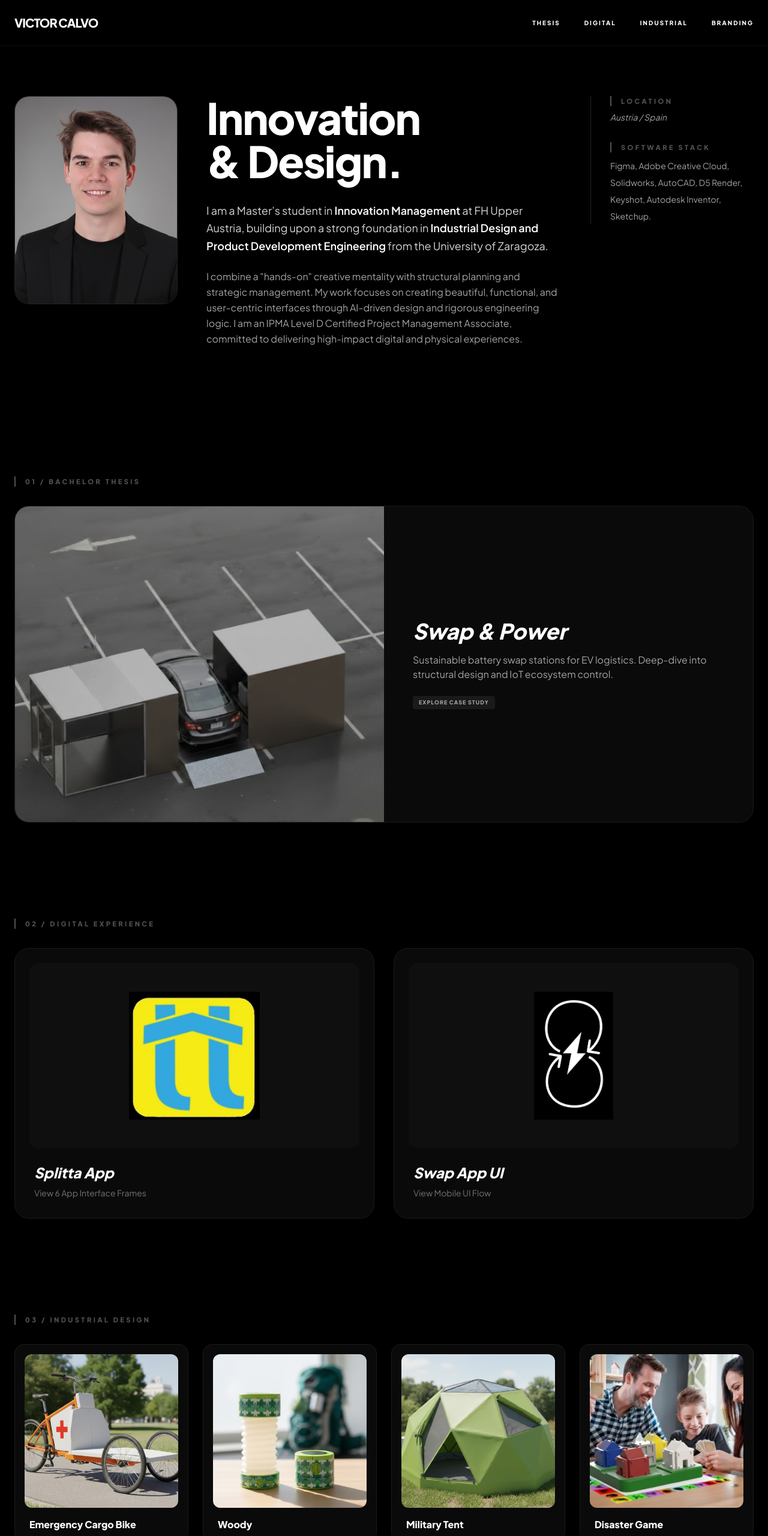
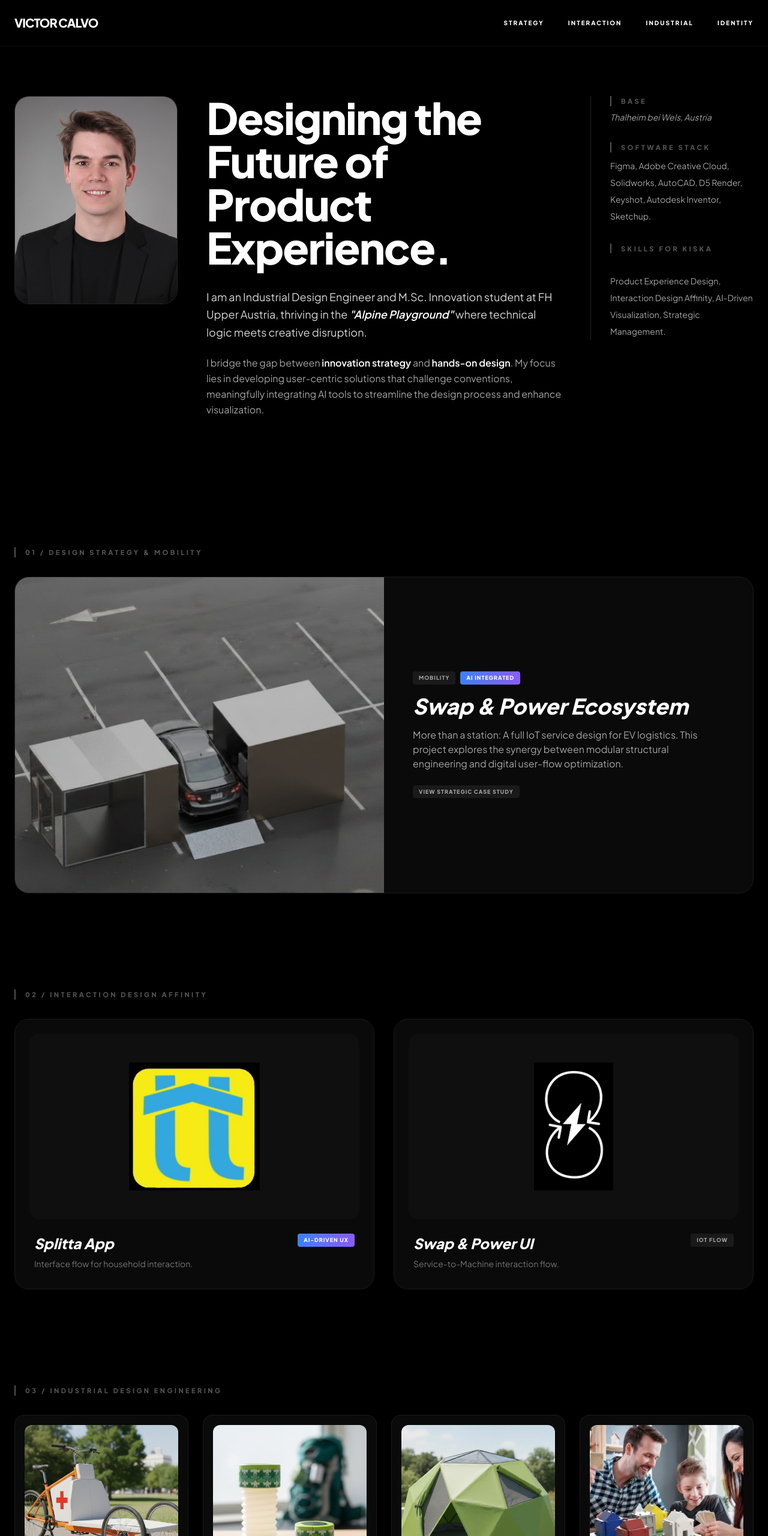
Before and after one commit to victorca02/Portfolio-Victor, a plain HTML site: page index.html in a window 1280 px wide. Shown: the top 2560 px of the page at 60% size. Drawn offline with nearby package versions, Linux system fonts and the light colour scheme.

Commit message:
Update index.html

```diff
--- a/index.html
+++ b/index.html
@@ -3,7 +3,7 @@
 <head>
     <meta charset="UTF-8">
     <meta name="viewport" content="width=device-width, initial-scale=1.0">
-    <title>Victor Calvo | Industrial & Innovation Portfolio</title>
+    <title>Victor Calvo | Product Experience & Innovation</title>
     <script src="https://cdn.tailwindcss.com"></script>
     <link href="https://fonts.googleapis.com/css2?family=Plus+Jakarta+Sans:wght@300;400;600;800&display=swap" rel="stylesheet">
     <style>
@@ -11,6 +11,8 @@
         .glass-card { background: #0a0a0a; border: 1px solid #1a1a1a; transition: all 0.4s cubic-bezier(0.4, 0, 0.2, 1); cursor: pointer; height: 100%; }
         .glass-card:hover { border-color: #404040; transform: translateY(-4px); }
         .tag { background: #1a1a1a; color: #a3a3a3; padding: 4px 10px; border-radius: 4px; font-size: 9px; font-weight: 700; text-transform: uppercase; letter-spacing: 1px; }
+        /* NEW: AI Integration Badge */
+        .ai-badge { background: linear-gradient(90deg, #3b82f6, #8b5cf6); color: white; padding: 4px 10px; border-radius: 4px; font-size: 9px; font-weight: 800; text-transform: uppercase; letter-spacing: 1px; }
         .section-title { font-size: 0.7rem; font-weight: 800; letter-spacing: 0.3em; color: #525252; text-transform: uppercase; margin-bottom: 2rem; display: block; border-left: 2px solid #525252; padding-left: 1rem; }
         .hidden-view { display: none; opacity: 0; }
         .active-view { display: block; opacity: 1; animation: fadeIn 0.6s ease; }
@@ -22,85 +24,95 @@
 </head>
 <body class="antialiased">
 
-    <!-- NAVIGATION -->
     <nav class="fixed top-0 w-full z-50 px-6 py-6 flex justify-between items-center bg-black/90 backdrop-blur-md border-b border-white/5">
         <div class="font-extrabold text-xl tracking-tighter uppercase cursor-pointer" onclick="showHome()">Victor Calvo</div>
         <div id="nav-links" class="hidden md:flex gap-10 text-[10px] font-bold uppercase tracking-[0.2em]">
-            <a href="#thesis" class="hover:text-neutral-400">Thesis</a>
-            <a href="#digital" class="hover:text-neutral-400">Digital</a>
+            <a href="#thesis" class="hover:text-neutral-400">Strategy</a>
+            <a href="#digital" class="hover:text-neutral-400">Interaction</a>
             <a href="#industrial" class="hover:text-neutral-400">Industrial</a>
-            <a href="#branding" class="hover:text-neutral-400">Branding</a>
+            <a href="#branding" class="hover:text-neutral-400">Identity</a>
         </div>
         <button id="back-btn" onclick="showHome()" class="hidden text-[10px] font-black uppercase tracking-widest border border-white/40 px-6 py-2 rounded-full hover:bg-white hover:text-black transition">← Back to Portfolio</button>
     </nav>
 
-    <!-- HOME VIEW -->
     <main id="home-view" class="max-w-7xl mx-auto px-6 pt-40 pb-20 active-view">
 
-        <!-- ABOUT SECTION -->
         <section class="mb-48 grid grid-cols-1 md:grid-cols-12 gap-12 items-start">
             <div class="md:col-span-3">
                 <img src="profile.jpg" alt="Victor Calvo" class="profile-img">
             </div>
             <div class="md:col-span-6">
-                <h1 class="text-5xl md:text-7xl font-extrabold tracking-tight mb-8 leading-[0.9]">Innovation <br/>& Design.</h1>
+                <h1 class="text-5xl md:text-7xl font-extrabold tracking-tight mb-8 leading-[0.9]">Designing the <br/>Future of <br/>Product Experience.</h1>
                 <p class="text-lg text-neutral-300 leading-relaxed mb-6">
-                    I am a Master’s student in <span class="text-white font-semibold">Innovation Management</span> at FH Upper Austria, building upon a strong foundation in <span class="text-white font-semibold">Industrial Design and Product Development Engineering</span> from the University of Zaragoza.
+                    I am an Industrial Design Engineer and M.Sc. Innovation student at FH Upper Austria, thriving in the <span class="text-white font-semibold italic">"Alpine Playground"</span> where technical logic meets creative disruption.
                 </p>
                 <p class="text-neutral-400 text-md leading-relaxed mb-6">
-                    I combine a "hands-on" creative mentality with structural planning and strategic management. My work focuses on creating beautiful, functional, and user-centric interfaces through AI-driven design and rigorous engineering logic. I am an IPMA Level D Certified Project Management Associate, committed to delivering high-impact digital and physical experiences.
+                    I bridge the gap between <span class="text-white font-semibold">innovation strategy</span> and <span class="text-white font-semibold">hands-on design</span>. My focus lies in developing user-centric solutions that challenge conventions, meaningfully integrating AI tools to streamline the design process and enhance visualization.
                 </p>
             </div>
             <div class="md:col-span-3 space-y-8 border-l border-neutral-800 pl-8">
-                <div><p class="section-title !mb-2">Location</p><p class="text-sm text-neutral-400 italic">Austria / Spain</p></div>
+                <div><p class="section-title !mb-2">Base</p><p class="text-sm text-neutral-400 italic">Thalheim bei Wels, Austria</p></div>
                 <div>
                     <p class="section-title !mb-2">Software Stack</p>
                     <p class="text-sm text-neutral-400 leading-loose">
                         Figma, Adobe Creative Cloud, Solidworks, AutoCAD, D5 Render, Keyshot, Autodesk Inventor, Sketchup.
                     </p>
                 </div>
+                    <p class="section-title !mb-2">Skills for KISKA</p>
+                    <p class="text-sm text-neutral-400 leading-loose">
+                        Product Experience Design, Interaction Design Affinity, AI-Driven Visualization, Strategic Management.
+                    </p>
+                </div>
             </div>
         </section>
 
-        <!-- SECTION 01: THESIS -->
         <section id="thesis" class="mb-40">
-            <span class="section-title">01 / Bachelor Thesis</span>
+            <span class="section-title">01 / Design Strategy & Mobility</span>
             <div class="glass-card rounded-3xl overflow-hidden" onclick="openProject('thesis')">
                 <div class="grid grid-cols-1 lg:grid-cols-2">
                     <img src="thesis-swap.jpg" class="w-full h-full object-cover opacity-70">
                     <div class="p-12 flex flex-col justify-center">
-                        <h3 class="text-4xl font-bold mb-4 italic">Swap & Power</h3>
-                        <p class="text-neutral-400 mb-6">Sustainable battery swap stations for EV logistics. Deep-dive into structural design and IoT ecosystem control.</p>
-                        <span class="tag w-fit">Explore Case Study</span>
+                        <div class="flex gap-2 mb-4"><span class="tag">Mobility</span><span class="ai-badge">AI Integrated</span></div>
+                        <h3 class="text-4xl font-bold mb-4 italic">Swap & Power Ecosystem</h3>
+                        <p class="text-neutral-400 mb-6">More than a station: A full IoT service design for EV logistics. This project explores the synergy between modular structural engineering and digital user-flow optimization.</p>
+                        <span class="tag w-fit">View Strategic Case Study</span>
                     </div>
                 </div>
             </div>
         </section>
 
-        <!-- SECTION 02: DIGITAL EXPERIENCE -->
         <section id="digital" class="mb-40">
-            <span class="section-title">02 / Digital Experience</span>
+            <span class="section-title">02 / Interaction Design Affinity</span>
             <div class="grid grid-cols-1 md:grid-cols-2 gap-8">
                 <div class="glass-card rounded-3xl p-6" onclick="openProject('splitta')">
                     <div class="bg-[#0f0f0f] rounded-2xl mb-6 flex justify-center items-center overflow-hidden aspect-video p-12">
                         <img src="splitta-app.jpg" class="h-full w-full object-contain">
                     </div>
-                    <h4 class="text-2xl font-bold mb-2 px-2 italic">Splitta App</h4>
-                    <p class="text-neutral-500 text-sm px-2 mb-2">View 6 App Interface Frames</p>
+                    <div class="flex justify-between items-start px-2">
+                        <div>
+                            <h4 class="text-2xl font-bold mb-2 italic">Splitta App</h4>
+                            <p class="text-neutral-500 text-sm mb-2">Interface flow for household interaction.</p>
+                        </div>
+                        <span class="ai-badge">AI-Driven UX</span>
+                    </div>
                 </div>
                 <div class="glass-card rounded-3xl p-6" onclick="openProject('swapapp')">
                     <div class="bg-[#0f0f0f] rounded-2xl mb-6 flex justify-center items-center overflow-hidden aspect-video p-12">
                         <img src="swap-app.jpg" class="h-full w-full object-contain">
                     </div>
-                    <h4 class="text-2xl font-bold mb-2 px-2 italic">Swap App UI</h4>
-                    <p class="text-neutral-500 text-sm px-2 mb-2">View Mobile UI Flow</p>
+                    <div class="flex justify-between items-start px-2">
+                        <div>
+                            <h4 class="text-2xl font-bold mb-2 italic">Swap & Power UI</h4>
+                            <p class="text-neutral-500 text-sm mb-2">Service-to-Machine interaction flow.</p>
+                        </div>
+                        <span class="tag">IoT Flow</span>
+                    </div>
                 </div>
             </div>
         </section>
 
-        <!-- SECTION 03: INDUSTRIAL DESIGN -->
         <section id="industrial" class="mb-40">
-            <span class="section-title">03 / Industrial Design</span>
+            <span class="section-title">03 / Industrial Design Engineering</span>
             <div class="grid grid-cols-1 md:grid-cols-2 lg:grid-cols-4 gap-6">
                 <div class="glass-card rounded-2xl p-4" onclick="openProject('cargobike')">
                     <img src="cargobike.jpg" class="rounded-xl mb-4 w-full aspect-square object-cover">
@@ -121,7 +133,6 @@
             </div>
         </section>
 
-        <!-- SECTION 04: BRANDING -->
         <section id="branding" class="mb-40">
             <span class="section-title">04 / Identity Design</span>
             <div class="grid grid-cols-1 md:grid-cols-3 gap-6">
@@ -141,46 +152,46 @@
         </section>
     </main>
 
-    <!-- PROJECT DETAIL VIEW -->
     <main id="detail-view" class="max-w-7xl mx-auto px-6 pt-40 pb-20 hidden-view">
         <div id="detail-content"></div>
     </main>
 
     <footer class="border-t border-neutral-900 py-20 px-6 text-center">
-        <p class="text-neutral-600 text-[10px] font-bold uppercase tracking-widest">© 2026 Victor Calvo • vcalvoasensio@gmail.com</p>
+        <p class="text-neutral-600 text-[10px] font-bold uppercase tracking-widest">© 2026 Victor Calvo • Wels, Austria</p>
     </footer>
 
     <script>
         const projectData = {
-            'thesis': { type: 'standard', title: 'Swap & Power', desc: 'This modular battery swap station is a transportable, container-compatible infrastructure designed for the rapid and automated replenishment of electric vehicle (EV) energy in under five minutes. The system centers on a retractable robotic platform housed within a standard 20-foot ISO shipping container frame, allowing for easy deployment via truck, train, or ship to urban centers, highways, or remote areas. Its modular architecture enables multiple units to be stacked or arranged side-by-side to scale capacity based on local demand, while an optional vending module provides drive-through convenience for snacks and digital goods directly from a vehicle window. To ensure high operational safety, the station integrates advanced thermal and gas sensors, fire-resistant compartmentalized storage, and an emergency flooding system to contain potential thermal events. Sustainability is prioritized through a hybrid power setup that utilizes solar panels and repurposes "second-life" batteries for stationary energy storage and grid load management. The entire ecosystem is managed via a dedicated mobile application that allows users to locate stations, view real-time battery health, reserve swap slots, and pre-purchase vending items.', images: ['thesis-swap.jpg', 'thesis-1.png', 'thesis-2.png', 'thesis-3.png', 'thesis-4.png'] },
+            'thesis': {
+                type: 'standard',
+                title: 'Swap & Power Ecosystem',
+                desc: 'A comprehensive study on "second-life" energy infrastructure. Using AI tools for early-stage concept visualization and market analysis, I developed a modular battery swap station that functions as a transportable IoT hub for urban logistics. The design challenges traditional static infrastructure by being fully container-compatible and stackable, ensuring user-centric safety via advanced thermal sensing.',
+                images: ['thesis-swap.jpg', 'thesis-1.png', 'thesis-2.jpg', 'thesis-3.jpg', 'thesis-4.png']
+            },
             'splitta': {
                 type: 'app',
-                title: 'Splitta Mobile UI',
-                desc: 'An end-to-end platform for apartment renting and household chore tracking.',
-                images: ['splitta-1.png', 'splitta-2.png', 'splitta-3.png', 'splitta-4.png', 'splitta-5.png']
+                title: 'Splitta: Interaction Design & Flow',
+                desc: 'Beyond UI, this detailed user flow maps the logical architecture for shared living interaction. I leveraged AI-assisted persona research to define a journey that streamlines conflict zones—like task completion and financial fines—creating a clean, purposeful brand experience. From Onboarding to the detailed Task List, every touchpoint is designed for minimal cognitive load.',
+                flowchart_image: 'splitta-flowchart.jpg',
+                /* NEW: Property for the low-fidelity visual */
+                lofi_flowchart_image: 'splitta-lowfidelity.jpg',
+                images: ['splitta-1.png', 'splitta-2.png', 'splitta-3.png', 'splitta-4.png', 'splitta-5.png', 'splitta-6.png']
             },
             'swapapp': {
                 type: 'app',
-                title: 'Swap & Power UI',
-                desc: '6-frame interface flow for the Battery Swap Station management.',
-                images: ['swap-1.png', 'swap-2.png', 'swap-3.png', 'swap-4.png', 'swap-5.png']
+                title: 'Swap & Power UI: IoT Interaction Logic',
+                desc: 'Beyond static frames, this 6-frame flow prioritizes the interaction logic between vehicle telematics and physical station hardware. By visualizing the IoT product experience flow, I ensured user safety and operational efficiency—proving technical feasibility and purposeful brand experience.',
+                flowchart_image: 'swap-flowchart.jpg',
+                /* NEW: Property for the low-fidelity visual */
+                lofi_flowchart_image: 'swap-lowfidelity.jpg',
+                images: ['swap-1.png', 'swap-2.png', 'swap-3.png', 'swap-4.png', 'swap-5.png', 'swap-6.png']
             },
             'cargobike': { type: 'standard', title: 'Emergency Cargo Bike', desc: 'Rapid medical logistics for congested urban environments.', images: ['cargobike.jpg'] },
             'woody': { type: 'standard', title: 'Woody', desc: 'Solar-integrated multi-tool speaker/lamp.', images: ['woody.jpg'] },
             'tent': { type: 'standard', title: 'Military Tent', desc: 'Fast-deploy geodesic structural design.', images: ['tent.jpg'] },
             'game': { type: 'standard', title: 'Disaster Game', desc: 'Educational strategy and preparedness game.', images: ['game.jpg'] },
-            'biotech': {
-                type: 'branding',
-                title: 'Biotech Kids',
-                desc: 'Branding and identity applications for optical technology innovation.',
-                images: ['logo-biotech.jpg', 'biotech-calendar.png', 'biotech-pen.png']
-            },
-            'kiroline': {
-                type: 'branding',
-                title: 'KiroLine',
-                desc: 'Identity and merchandise design for children entertainment.',
-                images: ['logo-kiroline.jpg', 'kiroline-polo.png', 'kiroline-clips.png']
-            },
+            'biotech': { type: 'branding', title: 'Biotech Kids', desc: 'Branding for optical technology innovation.', images: ['logo-biotech.jpg', 'biotech-calendar.png', 'biotech-pen.png'] },
+            'kiroline': { type: 'branding', title: 'KiroLine', desc: 'Identity for children entertainment.', images: ['logo-kiroline.jpg', 'kiroline-polo.png', 'kiroline-clips.png'] },
             'stadium': { type: 'branding', title: 'Stadium Casablanca', desc: 'International competition logo identity.', images: ['logo-stadium.jpg', 'stadium-camiseta.png'] }
         };
 
@@ -188,11 +199,54 @@
             const data = projectData[id];
             let contentHtml = '';
 
+            /* Dynamic rendering logic */
             if (data.type === 'app') {
                 const frameHtml = data.images.map(img => `<div class="mobile-frame"><img src="${img}" class="w-full h-full object-cover"></div>`).join('');
-                contentHtml = `<h2 class="text-6xl font-extrabold mb-6 italic">${data.title}</h2><p class="text-xl text-neutral-400 mb-16 max-w-2xl">${data.desc}</p><div class="app-grid">${frameHtml}</div>`;
+
+                // Collect the entire product experience process section
+                let processHtml = '';
+
+                // 1. Render High-Fidelity Flowchart if exists (Top Priority)
+                if (data.flowchart_image) {
+                    processHtml += `
+                        <div class="mb-16 rounded-2xl border border-neutral-800 overflow-hidden bg-neutral-900/50 p-6 md:p-10 shadow-2xl shadow-neutral-950/20">
+                            <img src="${data.flowchart_image}" alt="High-Fidelity Interaction Flowchart for ${data.title}" class="w-full h-auto rounded-xl">
+                        </div>
+                    `;
+                }
+
+                // 2. NEW: Render Low-Fidelity Exploration Section if exists (Immediately Below)
+                if (data.lofi_flowchart_image) {
+                    processHtml += `
+                        <div class="border-t border-neutral-800 pt-16 mt-16">
+                            <h4 class="text-3xl font-bold mb-8 italic">From Sketch to Logic: Low-Fidelity Exploration</h4>
+                        </div>
+                        <div class="mb-16 rounded-2xl border border-neutral-800 overflow-hidden bg-neutral-900/50 p-6 md:p-10 shadow-2xl shadow-neutral-950/20">
+                            <img src="${data.lofi_flowchart_image}" alt="Low-Fidelity sketches for ${data.title}" class="w-full h-auto rounded-xl opacity-80 hover:opacity-100 transition duration-300">
+                        </div>
+                    `;
+                }
+
+                // 3. Setup title for final frames grid
+                let framesTitleHtml = '';
+                if (data.images && data.images.length > 0) {
+                    framesTitleHtml = `
+                        <div class="border-t border-neutral-800 pt-16 mt-16">
+                            <h4 class="text-3xl font-bold mb-8 italic">Detailed Interface Frames</h4>
+                        </div>
+                    `;
+                }
+
+                contentHtml = `
+                    <h2 class="text-6xl font-extrabold mb-6 italic">${data.title}</h2>
+                    <p class="text-xl text-neutral-400 mb-16 max-w-2xl">${data.desc}</p>
+                    ${processHtml}
+                    ${framesTitleHtml}
+                    <div class="app-grid">${frameHtml}</div>
+                `;
             } else if (data.type === 'branding') {
-                const imgHtml = data.images.map(img => `<div class="bg-white rounded-3xl p-12 max-w-3xl mx-auto mb-12"><img src="${img}" class="w-full h-auto object-contain mx-auto"></div>`).join('');
+                /* BUG FIX: Reverting to the large single-column layout for proper mockup display */
+                const imgHtml = data.images.map(img => `<div class="bg-white rounded-3xl p-12 max-w-3xl mx-auto mb-12"><img src="${img}" class="h-full w-full object-contain mx-auto"></div>`).join('');
                 contentHtml = `<h2 class="text-6xl font-extrabold mb-6 italic">${data.title}</h2><p class="text-xl text-neutral-400 mb-16 max-w-2xl">${data.desc}</p>${imgHtml}`;
             } else {
                 const imgHtml = data.images.map(img => `<img src="${img}" class="w-full rounded-3xl mb-12 border border-white/5">`).join('');
@@ -217,5 +271,4 @@
         }
     </script>
 </body>
-
 </html>
```
